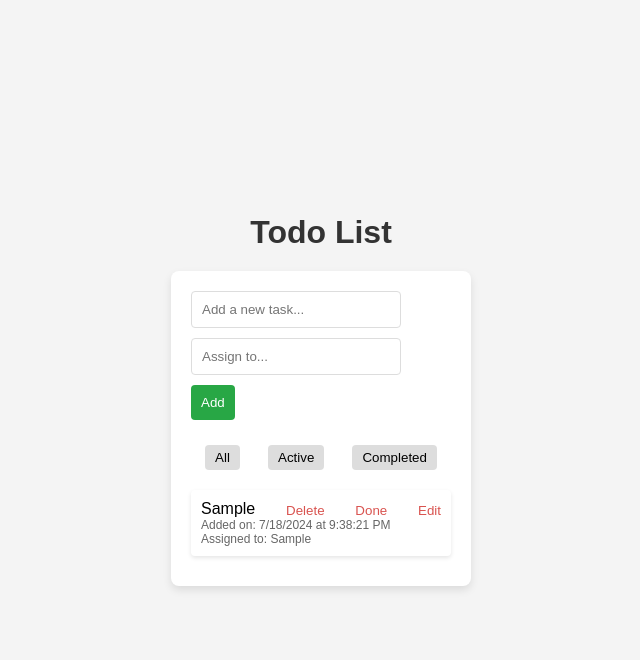
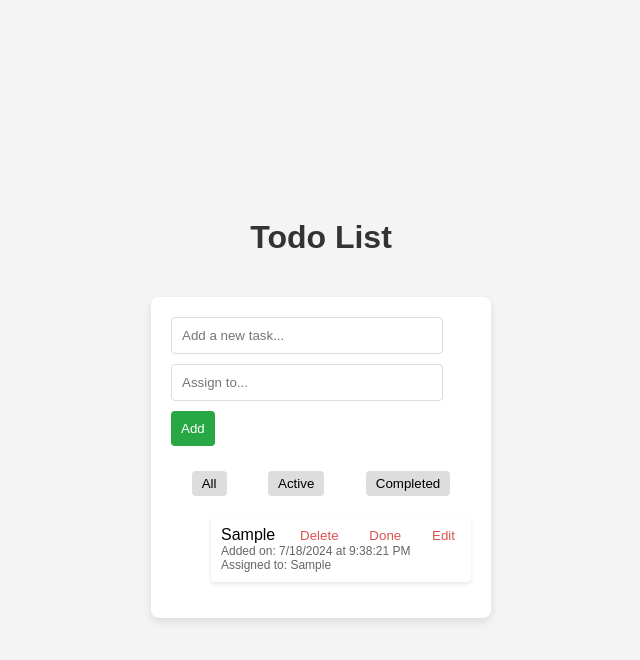
Before and after one commit to RADWUZ/todo, a plain HTML site: page index.html in a window 1280 px wide. Both pictures are taken after typing "Sample", "Sample" into the empty fields and a click on the button "Add". Shown: the whole page, without its empty margins (319-959 px from the left). Drawn offline with Linux system fonts and the light colour scheme.

Commit message:
Update index.html

```diff
--- a/index.html
+++ b/index.html
@@ -4,7 +4,127 @@
   <meta charset="UTF-8">
   <meta name="viewport" content="width=device-width, initial-scale=1.0">
   <title>Todo List App</title>
-  <link rel="stylesheet" href="style.css">
+  <style>
+     {
+      box-sizing: border-box;
+      margin: 0;
+      padding: 0;
+    }
+
+    body {
+      font-family: 'Arial', sans-serif;
+      background-color: #f4f4f4;
+      display: flex;
+      justify-content: center;
+      align-items: center;
+      height: 100vh;
+      flex-direction: column;
+    }
+
+    header {
+      text-align: center;
+      margin-bottom: 20px;
+    }
+
+    h1 {
+      color: #333;
+    }
+
+    .todo-container {
+      background: white;
+      padding: 20px;
+      border-radius: 8px;
+      box-shadow: 0 4px 8px rgba(0, 0, 0, 0.1);
+      width: 300px;
+    }
+
+    input[type="text"] {
+      width: calc(100% - 50px);
+      padding: 10px;
+      border: 1px solid #ddd;
+      border-radius: 4px;
+      margin-right: 10px;
+      margin-bottom: 10px;
+    }
+
+    #add-btn {
+      padding: 10px;
+      background-color: #28a745;
+      color: white;
+      border: none;
+      border-radius: 4px;
+      cursor: pointer;
+    }
+
+    #add-btn:hover {
+      background-color: #218838;
+    }
+
+    .filters {
+      margin-top: 25px; /* Add space above the filter buttons */
+      display: flex;
+      justify-content: space-around;
+    }
+
+    .filters button {
+      padding: 5px 10px;
+      border: none;
+      background-color: #ddd;
+      border-radius: 4px;
+      cursor: pointer;
+    }
+
+    .filters button:hover {
+      background-color: #ccc;
+    }
+
+    #todo-list {
+      list-style: none;
+      margin-top: 20px;
+    }
+
+    .todo-item {
+      display: flex;
+      flex-direction: column;
+      background: #fff;
+      padding: 10px;
+      margin-bottom: 10px;
+      border-radius: 4px;
+      box-shadow: 0 2px 4px rgba(0, 0, 0, 0.1);
+    }
+
+    .todo-item .task-details {
+      display: flex;
+      justify-content: space-between;
+      align-items: center;
+    }
+
+    .todo-item.done .task-details span {
+      text-decoration: line-through;
+      color: #888;
+    }
+
+    .todo-item button {
+      background: none;
+      border: none;
+      cursor: pointer;
+      color: #d9534f;
+      align-self: flex-end;
+    }
+
+    .todo-item button:hover {
+      color: #c9302c;
+    }
+
+    .todo-item .timestamp, .todo-item .assigned-to, .todo-item .done-timestamp {
+      font-size: 12px;
+      color: #666;
+    }
+
+    .edit-mode input[type="text"] {
+      width: calc(100% - 20px);
+    }
+  </style>
 </head>
 <body>
   <header>
```
